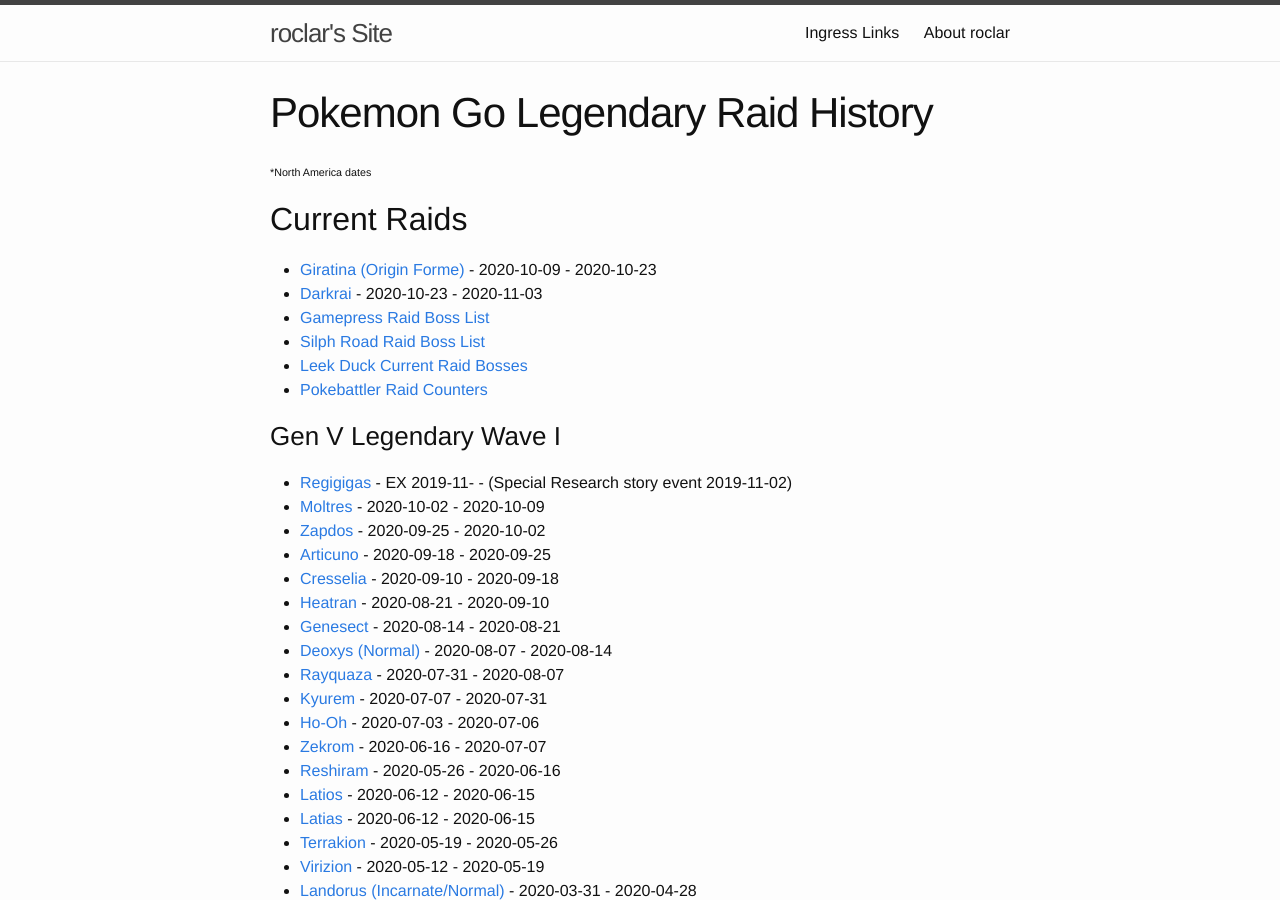
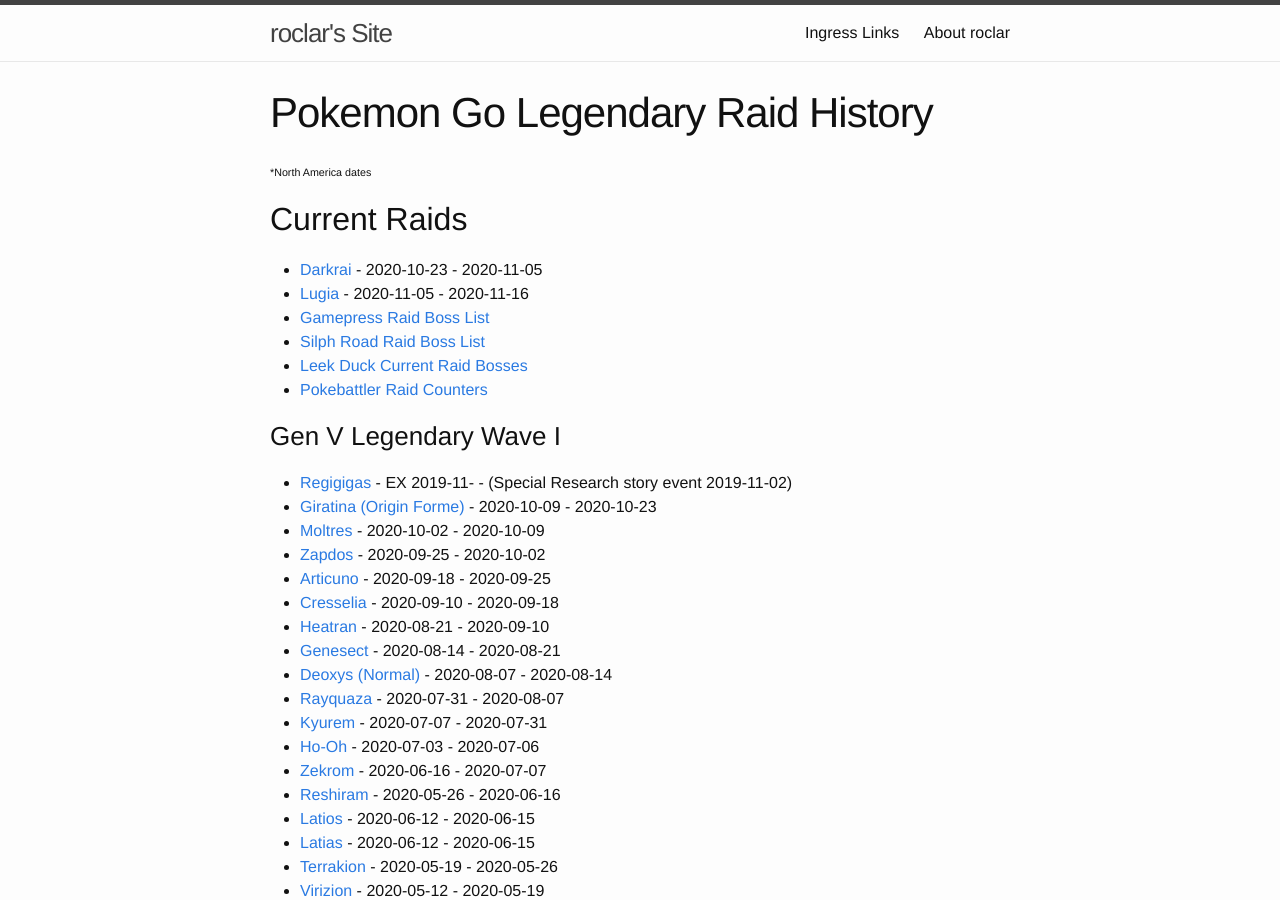
Before and after one commit to roclar/roclar.github.io, a Jekyll site: the page built from PoGoLegendaryHistory.md, in a window 1280 px wide and 900 px high. Built offline with Jekyll 4.4.1, drawn with Linux system fonts in a browser that asks for light colours; some of the changed text lies outside the part shown.

Commit message:
Added Lugia

```diff
--- a/PoGoLegendaryHistory.md
+++ b/PoGoLegendaryHistory.md
@@ -6,8 +6,8 @@
 ###### *North America dates
 
 ## Current Raids
-- [Giratina (Origin Forme)](https://db.pokemongohub.net/pokemon/487?form=Origin) - 2020-10-09 - 2020-10-23
-- [Darkrai](https://db.pokemongohub.net/pokemon/491) - 2020-10-23 - 2020-11-03
+- [Darkrai](https://db.pokemongohub.net/pokemon/491) - 2020-10-23 - 2020-11-05
+- [Lugia](https://db.pokemongohub.net/pokemon/249) - 2020-11-05 - 2020-11-16
 - [Gamepress Raid Boss List](https://pokemongo.gamepress.gg/raid-boss-list)
 - [Silph Road Raid Boss List](https://thesilphroad.com/raid-bosses)
 - [Leek Duck Current Raid Bosses](https://leekduck.com/boss/)
@@ -15,6 +15,7 @@
 
 ### Gen V Legendary Wave I
 - [Regigigas](https://db.pokemongohub.net/pokemon/486) - EX 2019-11- - (Special Research story event 2019-11-02)
+- [Giratina (Origin Forme)](https://db.pokemongohub.net/pokemon/487?form=Origin) - 2020-10-09 - 2020-10-23
 - [Moltres](https://db.pokemongohub.net/pokemon/146) - 2020-10-02 - 2020-10-09
 - [Zapdos](https://db.pokemongohub.net/pokemon/145) - 2020-09-25 - 2020-10-02
 - [Articuno](https://db.pokemongohub.net/pokemon/144) - 2020-09-18 - 2020-09-25
@@ -135,6 +136,7 @@
 - [Lugia](https://db.pokemongohub.net/pokemon/249) - 2017-07-22 - 2017-08-31
 
 ### Sources
+- [Celebrate Pokémon Journeys: The Series with the Animation Week 2020 event!](https://pokemongolive.com/post/animationweek2020/)
 - [Steel yourself for some spooky scary shenanigans during Pokémon GO Halloween 2020!](https://pokemongolive.com/en/post/halloween2020/)
 - [Pokémon GO October—Halloween, a fashion-themed event, and more!](https://pokemongolive.com/en/post/oct2020-events/)
 - [Different Legendary Raid Bosses each week, Victini Special Research, and more in September!](https://pokemongolive.com/en/post/sept-content-update/)
```
